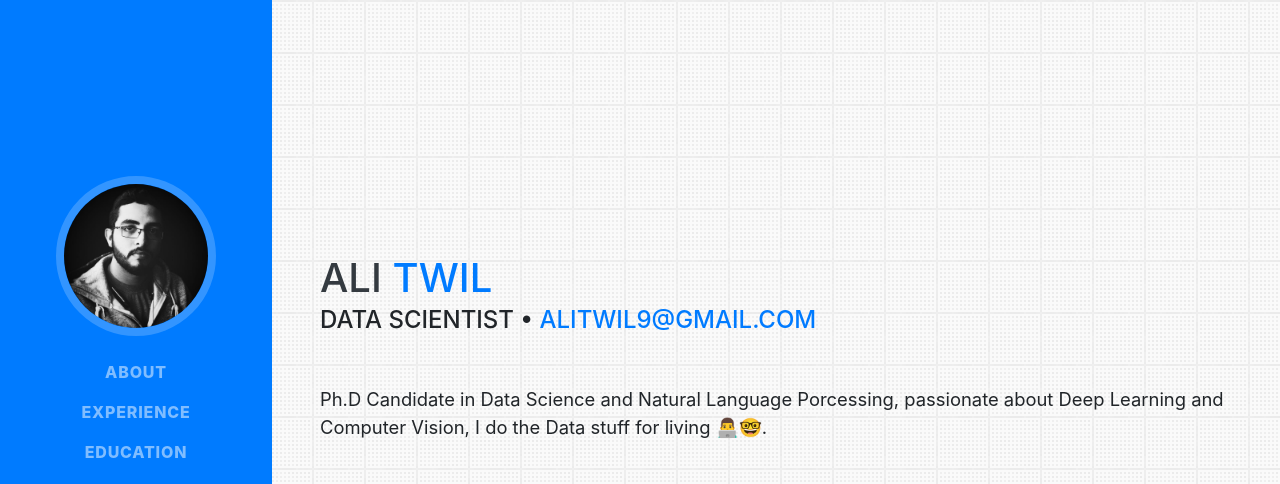
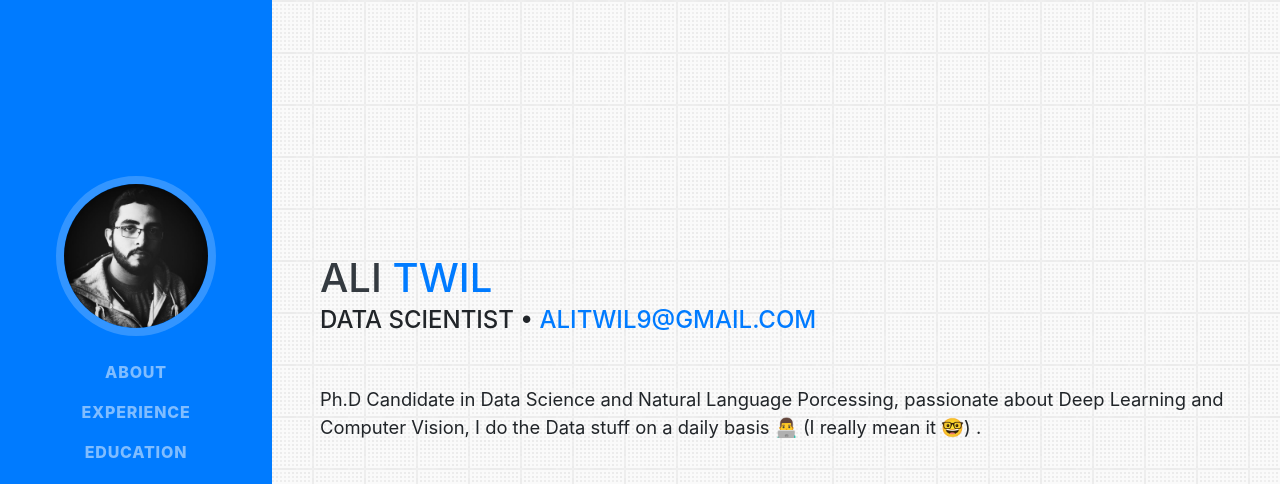
Before and after one commit to Boogey9/resume, a website with bundled scripts: page index.html in a window 1280 px wide. Shown: the top 484 px of the page. Built offline with nearby package versions, Linux system fonts and the light colour scheme; a web font is replaced by a local one.

Commit message:
Index.html

```diff
--- a/index.html
+++ b/index.html
@@ -78,7 +78,7 @@
         <div class="subheading mb-5"> Data Scientist •
           <a href="mailto:alitwil9@gmail.com">alitwil9@gmail.com</a>
         </div>
-        <p class="lead mb-5">Ph.D Candidate in Data Science and Natural Language Porcessing, passionate about Deep Learning and Computer Vision, I do the Data stuff for living 👨‍💻🤓.</p>
+        <p class="lead mb-5">Ph.D Candidate in Data Science and Natural Language Porcessing, passionate about Deep Learning and Computer Vision, I do the Data stuff on a daily basis 👨‍💻 (I really mean it 🤓) .</p>
         <div class="social-icons">
           <a href="https://www.linkedin.com/in/ali-twil">
             <i class="fab fa-linkedin-in" >  </i>
```
